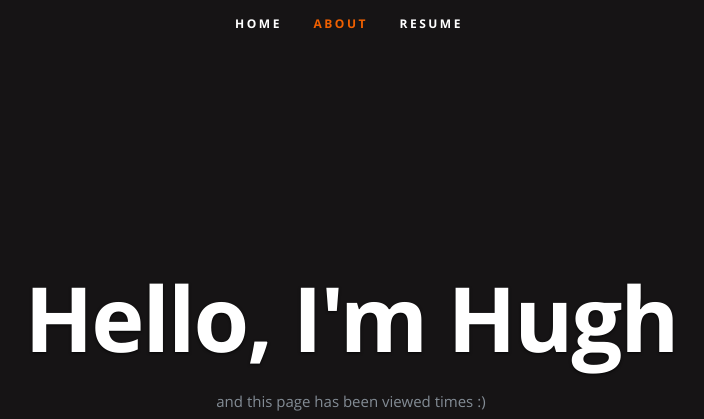
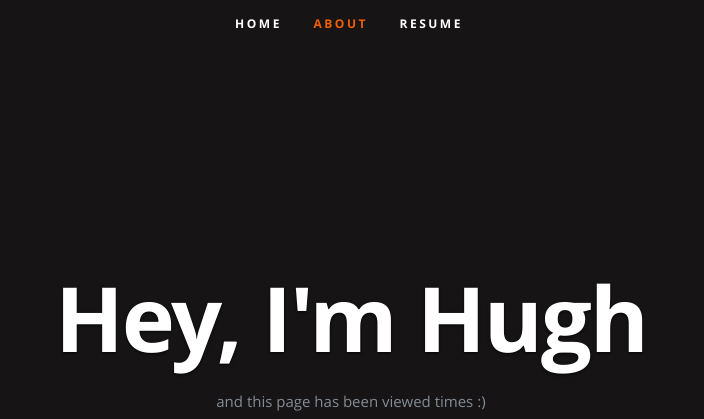
Before and after one commit to a51nx/azure-resume, a plain HTML site: page frontend/index.html in a window 1280 px wide. Shown: the top 419 px of the page, without its empty margins (291-995 px from the left). Drawn offline with nearby package versions, Linux system fonts and the light colour scheme; no server answers.

Commit message:
changes to html fr fr

```diff
--- a/frontend/index.html
+++ b/frontend/index.html
@@ -54,7 +54,7 @@
 
       <div class="row banner">
          <div class="banner-text">
-            <h1 class="responsive-headline">Hello, I'm Hugh</h1>
+            <h1 class="responsive-headline">Hey, I'm Hugh</h1>
 
             <p>and this page has been viewed <a id="counter"></a> times :) </p>
             <ul class="social">
```
